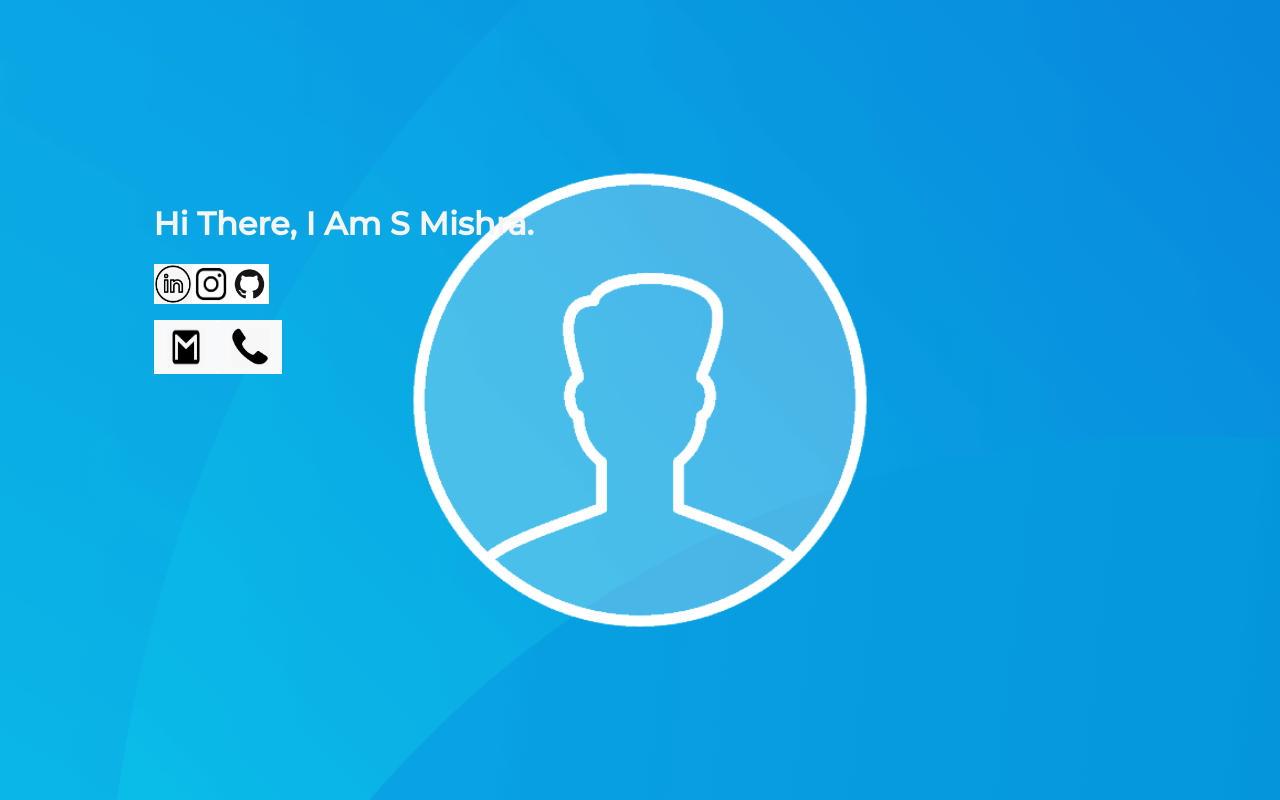
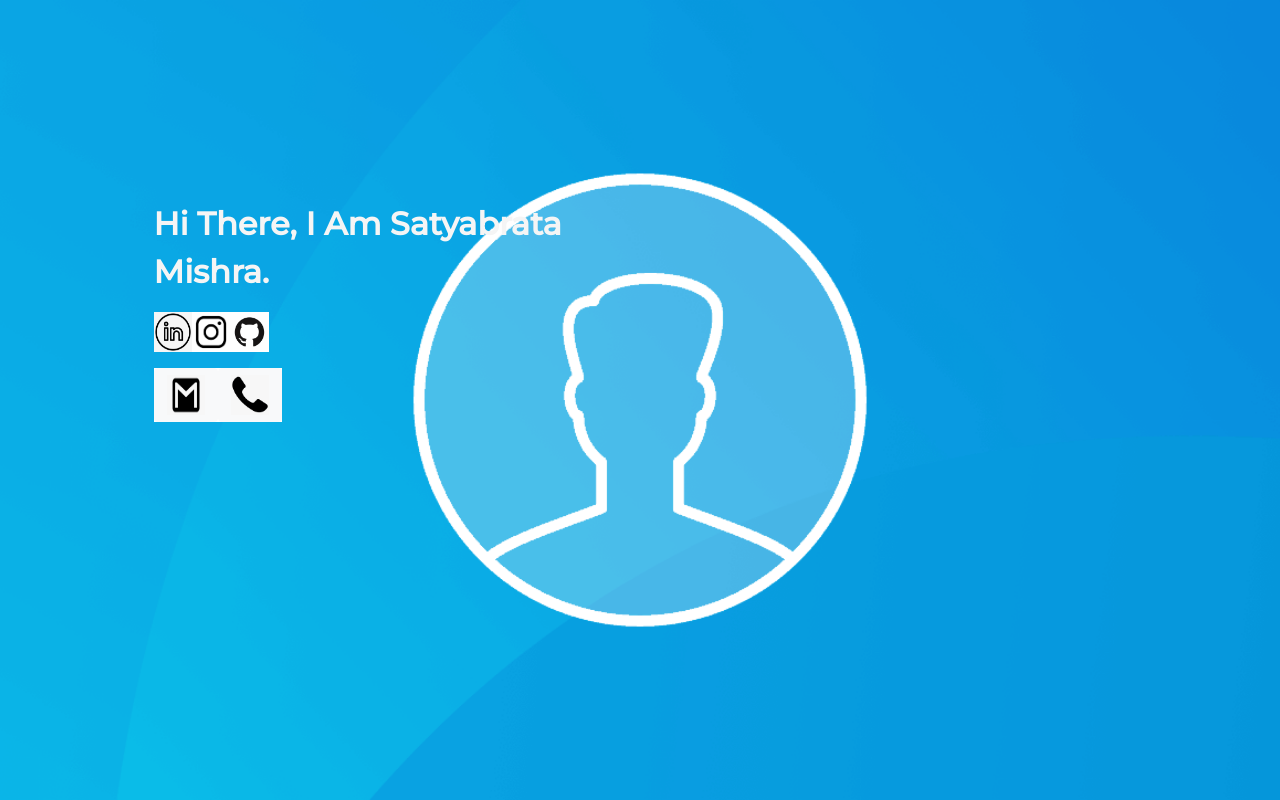
Before and after one commit to satyabrata-mishra/profile, a React (Create React App) app: page / in a window 1280 px wide. Shown: the top 800 px of the page. Built offline with nearby package versions, Linux system fonts and the light colour scheme; a web font is replaced by a local one.

Commit message:
Now Its Normal

```diff
--- a/src/Components/Intropage.js
+++ b/src/Components/Intropage.js
@@ -22,7 +22,7 @@ export default function Intropage() {
     return (
         <>
             <div className="intropage">
-                <p className="introline">Hi There,  I Am  S Mishra.</p>
+                <p className="introline">Hi There,  I Am  Satyabrata Mishra.</p>
                 <div className="contact">
                     <a target="_blank" rel="noreferrer" href="https://www.linkedin.com/in/satyabrata-mishra-52ab58218"><img src={linkedin} alt="" /></a>
                     <a target="_blank" rel="noreferrer" href="https://instagram.com/s_.mishra"><img src={insta} alt="" /></a>
```
